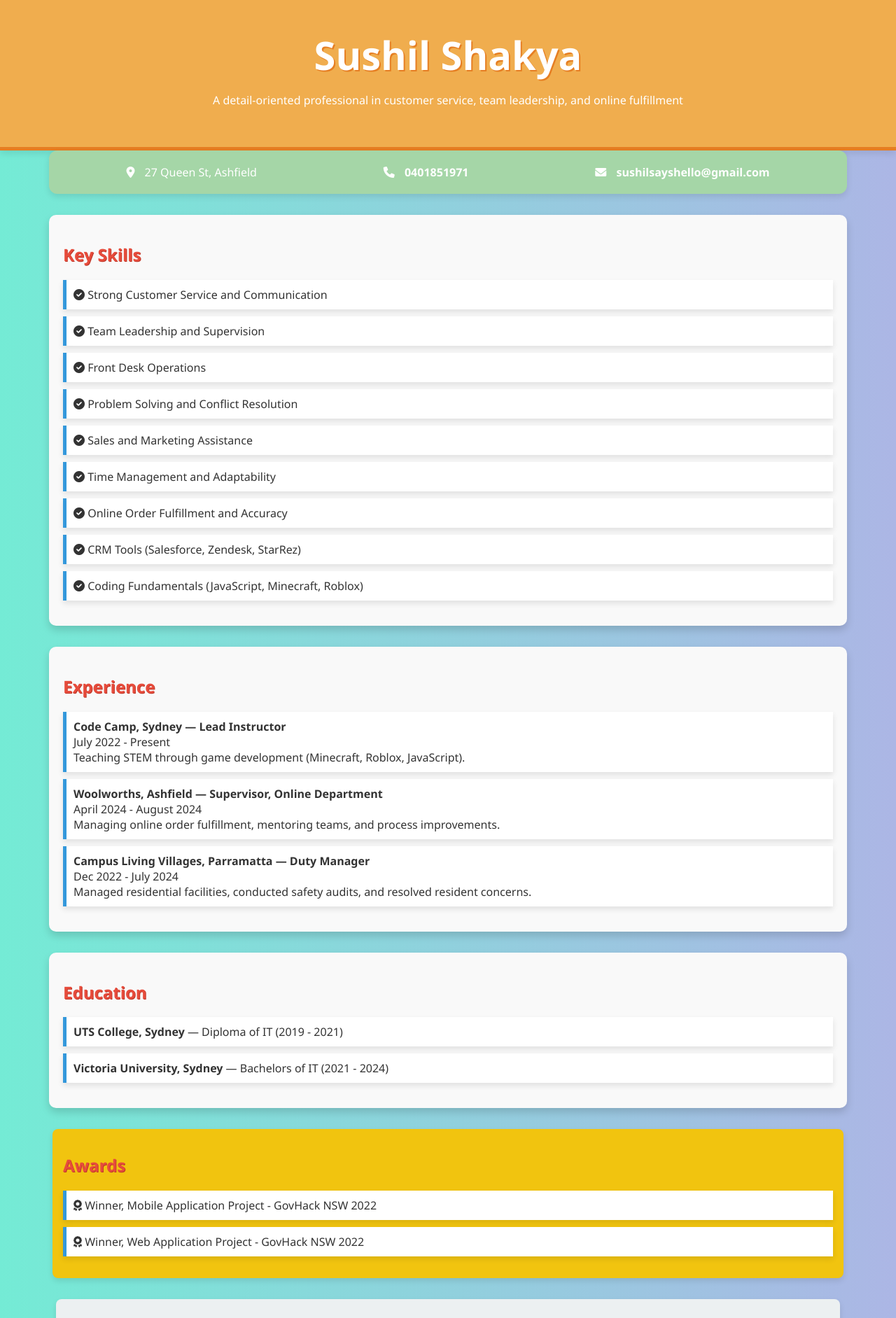
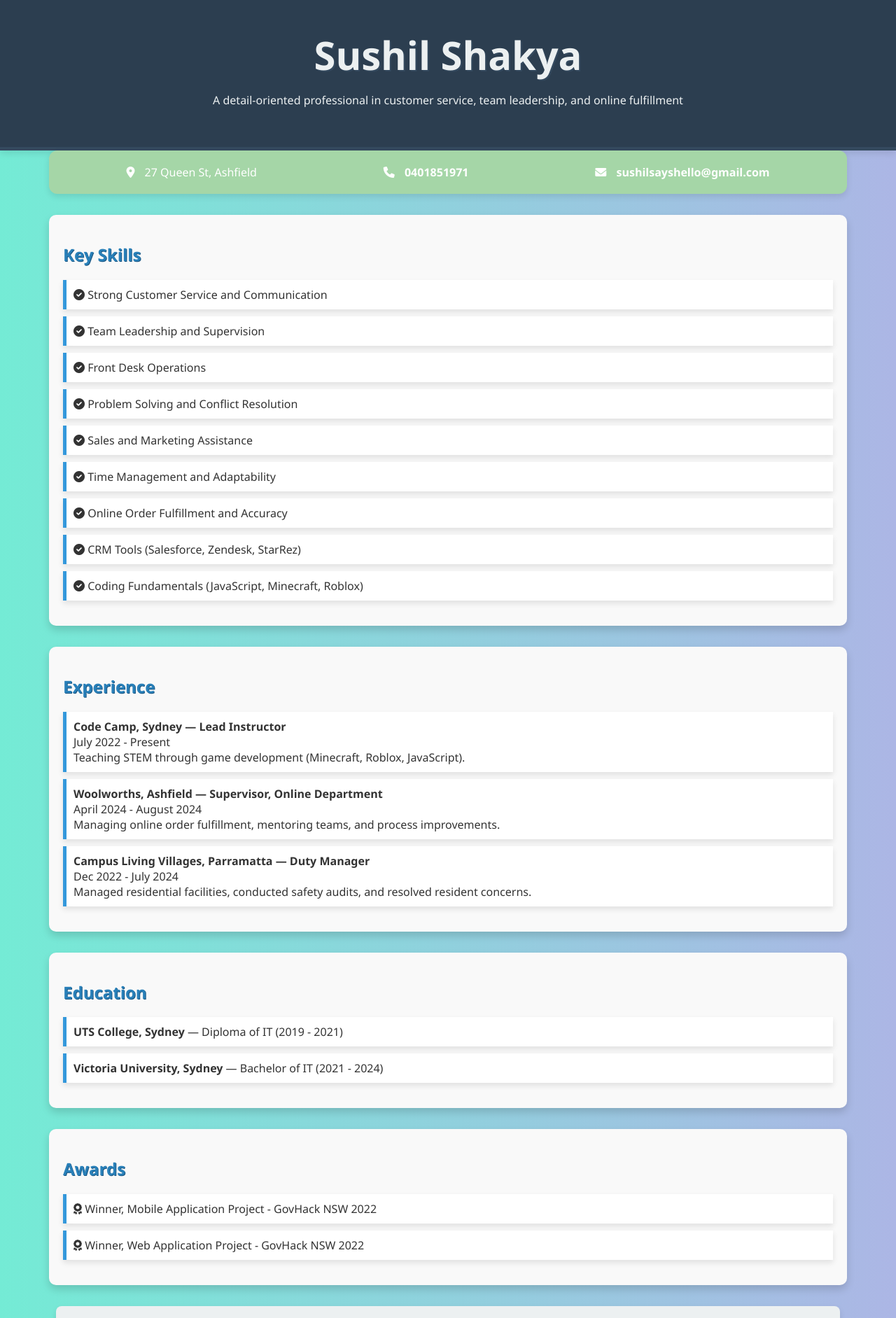
Before and after one commit to sushilsayshello/Portfolio_, a plain HTML site: page index.html in a window 1280 px wide. Shown: the top 1883 px of the page at 70% size. Drawn offline with Linux system fonts and the light colour scheme.

Commit message:
Update index.html

```diff
--- a/index.html
+++ b/index.html
@@ -1,11 +1,11 @@
-
 <!DOCTYPE html>
 <html lang="en">
 <head>
+    <!-- Meta tags and title -->
     <meta charset="UTF-8">
     <meta name="viewport" content="width=device-width, initial-scale=1.0">
-    <meta http-equiv="X-UA-Compatible" content="ie=edge">
     <title>Sushil Shakya Portfolio</title>
+    <!-- Font Awesome CSS -->
     <link rel="stylesheet" href="https://cdnjs.cloudflare.com/ajax/libs/font-awesome/6.0.0-beta3/css/all.min.css">
     <style>
         body {
@@ -16,17 +16,17 @@
             padding: 0;
         }
         header {
-            background-color: #f0ad4e; /* Lighter orange */
-            color: #fff;
+            background-color: #2c3e50; /* Dark blue */
+            color: #ecf0f1; /* Light text */
             padding: 40px 0;
             text-align: center;
-            border-bottom: 5px solid #e67e22;
+            border-bottom: 5px solid #34495e; /* Darker blue */
             box-shadow: 0 4px 10px rgba(0, 0, 0, 0.1);
         }
         header h1 {
             margin: 0;
             font-size: 3.5em;
-            text-shadow: 2px 2px #e67e22;
+            text-shadow: 2px 2px #34495e;
         }
         section {
             padding: 30px;
@@ -58,8 +58,8 @@
             box-shadow: 0 6px 12px rgba(0, 0, 0, 0.15);
         }
         h2 {
-            color: #e74c3c;
-            text-shadow: 1px 1px #c0392b;
+            color: #2980b9; /* Blue */
+            text-shadow: 1px 1px #1c5985; /* Darker blue */
         }
         ul {
             list-style-type: none;
@@ -77,7 +77,7 @@
             background-color: #e0f7fa; /* Lighter cyan */
         }
         footer {
-            background-color: #34495e; /* Lighter navy */
+            background-color: #34495e; /* Dark navy */
             padding: 10px 0;
             text-align: center;
             color: white;
@@ -96,11 +96,13 @@
         .contact-info div a:hover {
             text-decoration: underline;
         }
+        /* Awards section now has the same background as other sections */
+        /* Removed custom background color */
         .awards {
-            background-color: #f1c40f;
-            padding: 15px;
-            border-radius: 8px;
-            box-shadow: 0 4px 8px rgba(0, 0, 0, 0.1);
+            /* Additional styles if needed */
+            padding: 20px;
+            border-radius: 10px;
+            box-shadow: 0 6px 12px rgba(0, 0, 0, 0.15);
         }
         .contact-form {
             background-color: #ecf0f1;
@@ -117,7 +119,7 @@
             background-color: #f8f9fa;
         }
         .contact-form button {
-            background-color: #e74c3c;
+            background-color: #2980b9; /* Matching the new heading color */
             color: white;
             border: none;
             padding: 12px 24px;
@@ -126,7 +128,7 @@
             transition: background-color 0.3s;
         }
         .contact-form button:hover {
-            background-color: #c0392b;
+            background-color: #1c5985;
         }
     </style>
 </head>
@@ -192,7 +194,7 @@
                 <strong>UTS College, Sydney</strong> — Diploma of IT (2019 - 2021)
             </li>
             <li>
-                <strong>Victoria University, Sydney</strong> — Bachelors of IT (2021 - 2024)
+                <strong>Victoria University, Sydney</strong> — Bachelor of IT (2021 - 2024)
             </li>
         </ul>
     </section>
@@ -207,7 +209,7 @@
 
     <section class="contact-form">
         <h2>Contact Me</h2>
-        <form action="mailto:sushilsayshello@gmail.com" method="post" enctype="text/plain">
+        <form action="/submit_form.php" method="post">
             <label for="name">Your Name:</label>
             <input type="text" id="name" name="name" required>
 
@@ -221,6 +223,7 @@
         </form>
     </section>
 
+
     <script>
         // Interactive alert on clicking phone number
         document.querySelector('.contact-info div a[href^="tel"]').addEventListener('click', function(event) {
@@ -229,6 +232,8 @@
 
         // Form submission confirmation
         document.querySelector('.contact-form form').addEventListener('submit', function(event) {
+            // Commented out to allow actual form submission
+            // event.preventDefault();
             alert('Your message has been sent successfully!');
         });
 
```
